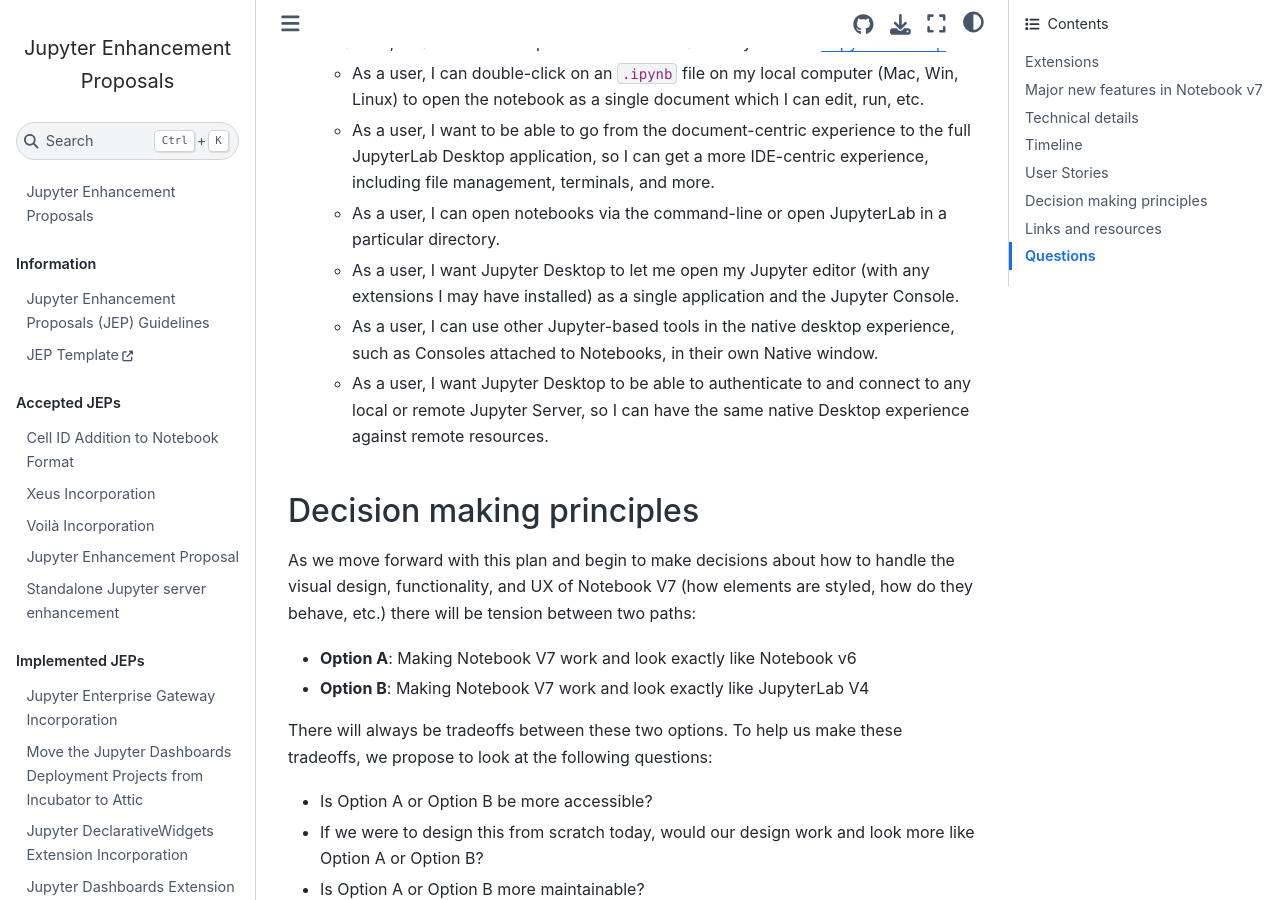
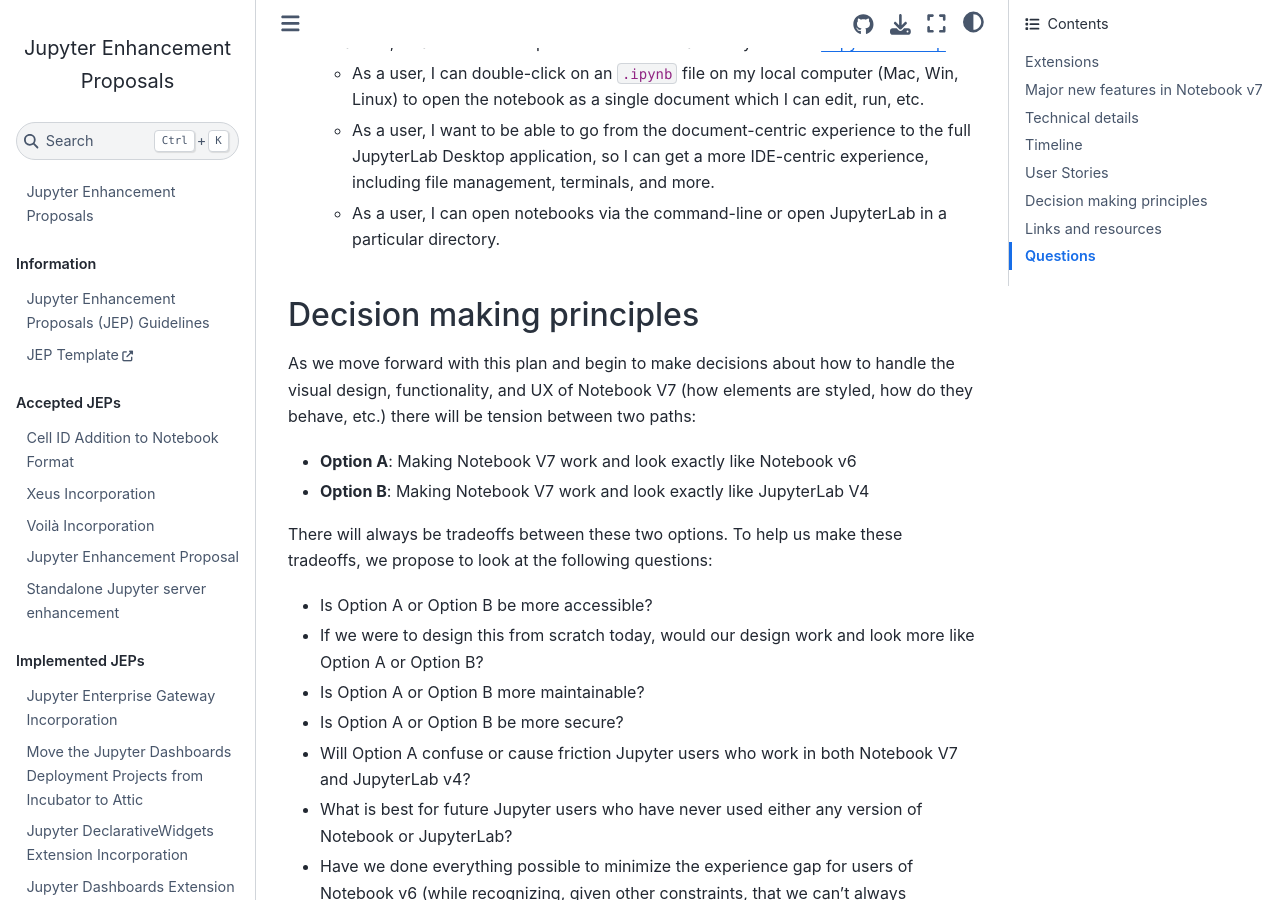
Before and after one commit to jupyter/enhancement-proposals, a Jupyter Book: the page built from NN-notebook-v7/notebook-v7.md, in a window 1280 px wide and 900 px high, scrolled down 4299 px. Built offline with Jupyter Book 1.0.4 settings and Sphinx 7.4.7 and the Sphinx Book theme 1.1.4, drawn with Linux system fonts in a browser that asks for light colours.

Commit message:
Update NN-notebook-v7/notebook-v7.md
Co-authored-by: Afshin Taylor Darian <git@darian.email>

```diff
--- a/NN-notebook-v7/notebook-v7.md
+++ b/NN-notebook-v7/notebook-v7.md
@@ -94,9 +94,6 @@
     - As a user, I can double-click on an `.ipynb` file on my local computer (Mac, Win, Linux) to open the notebook as a single document which I can edit, run, etc.
     - As a user, I want to be able to go from the document-centric experience to the full JupyterLab Desktop application, so I can get a more IDE-centric experience, including file management, terminals, and more.
     - As a user, I can open notebooks via the command-line or open JupyterLab in a particular directory.
-    - As a user, I want Jupyter Desktop to let me open my Jupyter editor (with any extensions I may have installed) as a single application and the Jupyter Console.
-    - As a user, I can use other Jupyter-based tools in the native desktop experience, such as Consoles attached to Notebooks, in their own Native window.
-    - As a user, I want Jupyter Desktop to be able to authenticate to and connect to any local or remote Jupyter Server, so I can have the same native Desktop experience against remote resources.
 
 ## Decision making principles
 
```
